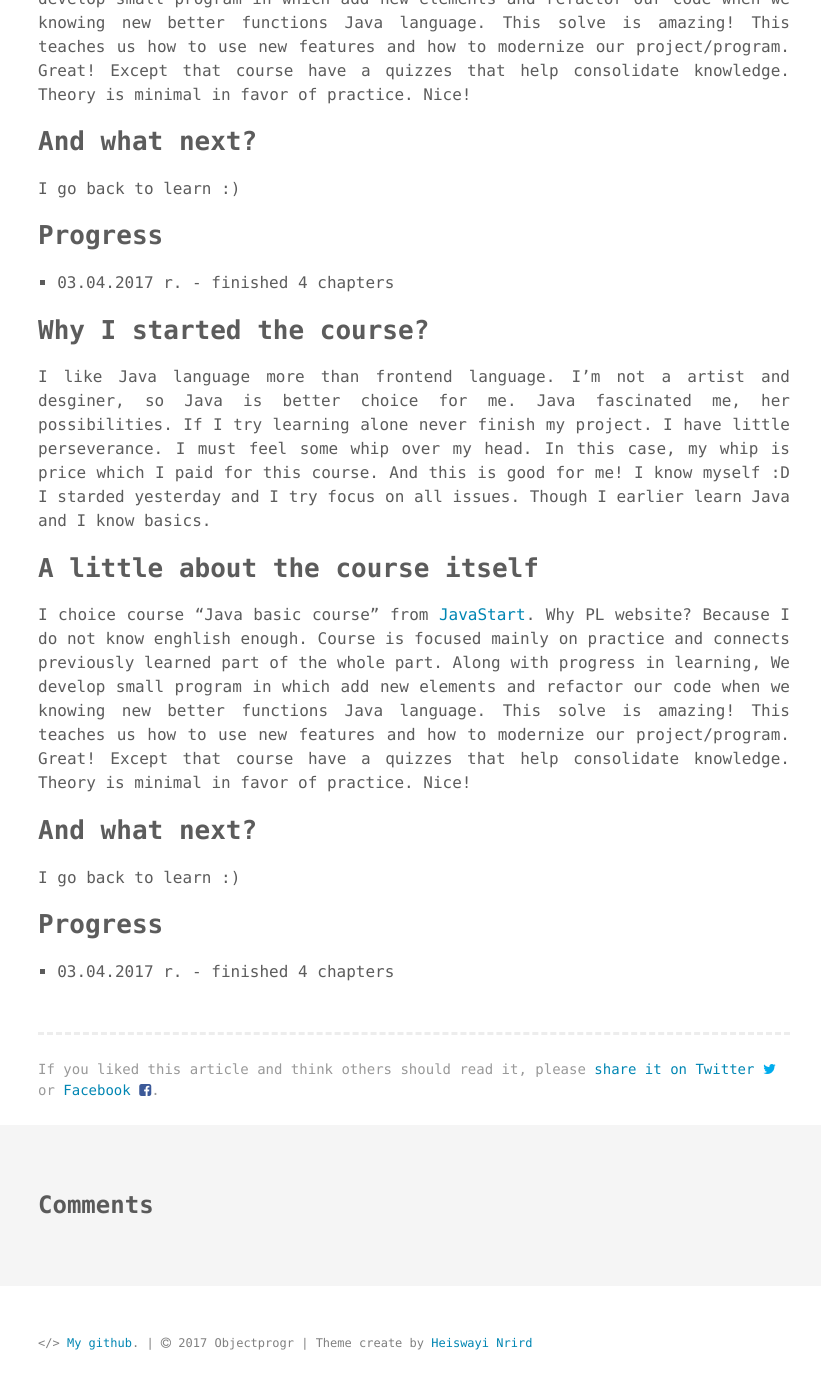
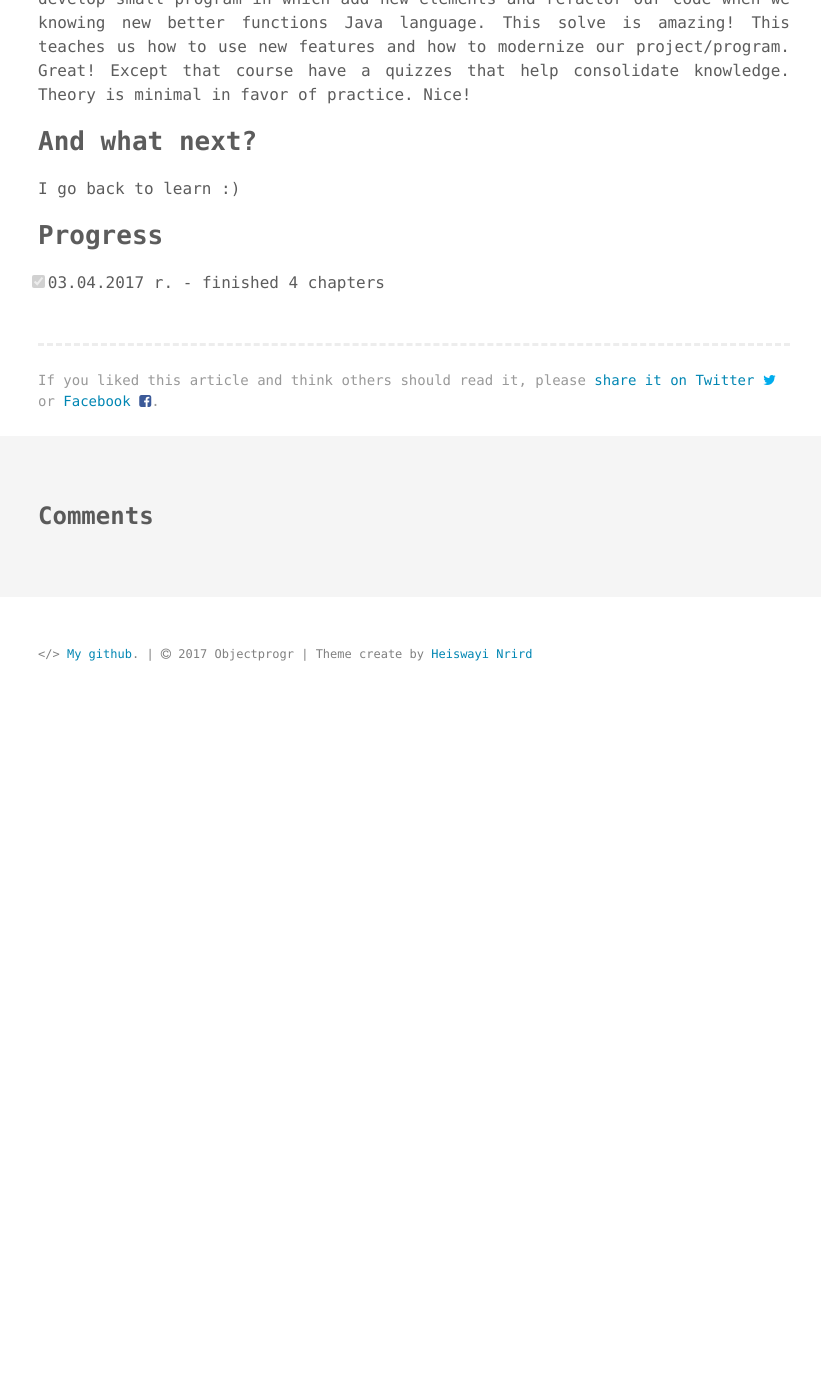
Before and after one commit to objectprogr/old_github_io_website, a Jekyll site: the page built from _posts/2017-05-04-I-started-course-in-Java.md, in a window 1280 px wide and 1400 px high, scrolled down 652 px. Shown: the top 1389 px of the window, without its empty margins (226-1047 px from the left). Built offline with Jekyll 4.4.1, drawn with Linux system fonts in a browser that asks for light colours; comment, search, counter and statistics services are not loaded; after the commit the page ends 1363 px from its top, so only the background shows below that.

```diff
--- a/_layouts/post.html
+++ b/_layouts/post.html
@@ -25,7 +25,9 @@ layout: default
     <h1 class="post-title" itemprop="name headline">{{ page.title }}</h1>
 
   </header>
-	<div class="post-content markdown-body" itemprop="articleBody">
+
+  <div class="post-content" itemprop="articleBody">
+    <div class="post-content markdown-body" itemprop="articleBody">
     {{ content | replace: '<li>[ ]',
         '<li class="box task-list-item">
         <input type="checkbox" class="task-list-item-checkbox" disabled>' |
@@ -33,8 +35,6 @@ layout: default
         '<li class="box_done task-list-item">
         <input type="checkbox" class="task-list-item-checkbox" value="on" disabled checked>'  }}
   </div>
-  <div class="post-content" itemprop="articleBody">
-    {{ content }}
     {% include post-share.html %}
   </div>
 </article>
--- a/_posts/2017-05-04-I-started-course-in-Java.md
+++ b/_posts/2017-05-04-I-started-course-in-Java.md
@@ -17,4 +17,4 @@ Except that course have a quizzes that help consolidate knowledge. Theory is min
 I go back to learn :)
 
 ## Progress
-+ 03.04.2017 r. - finished 4 chapters
+- [x] 03.04.2017 r. - finished 4 chapters
```
Also changed, not shown: _posts/2017-05-05-Course-in-Java.-What-I-learned.md (line endings or trailing spaces).
